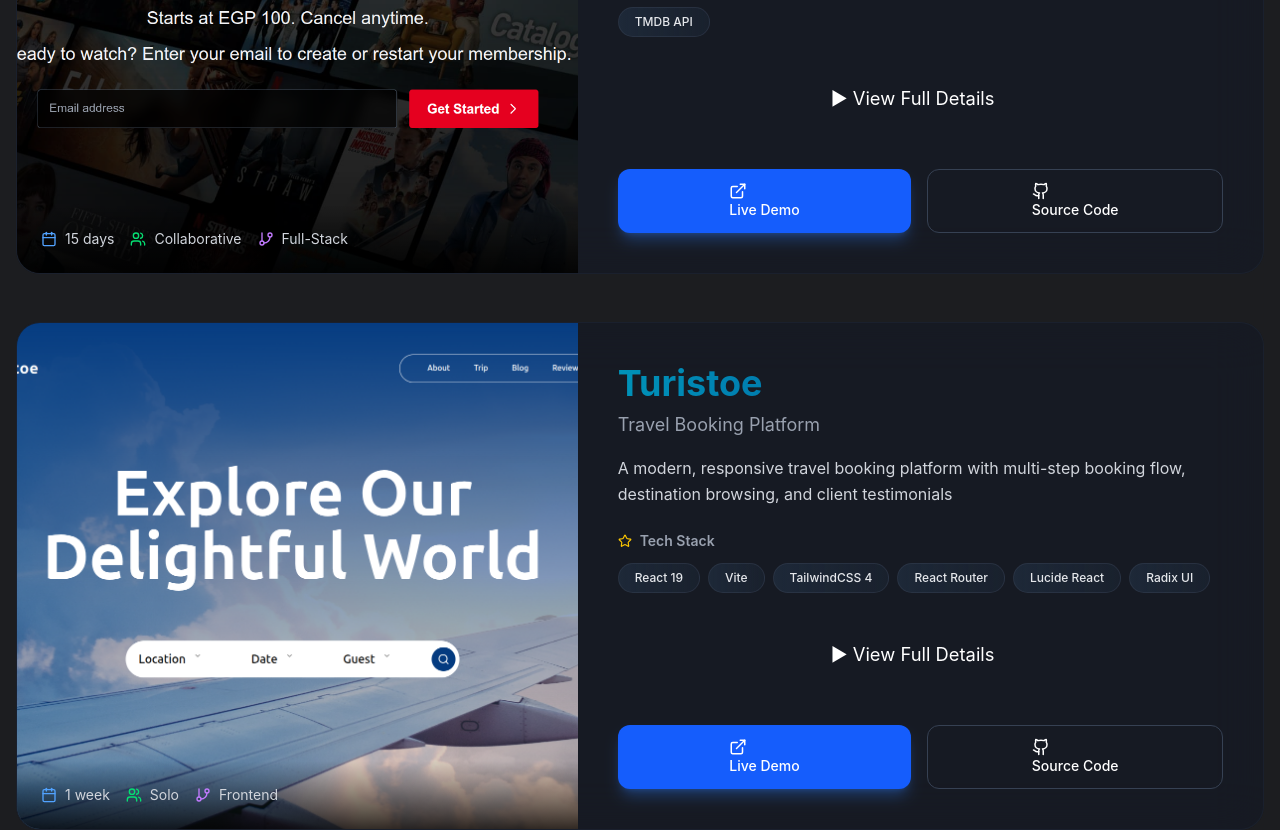
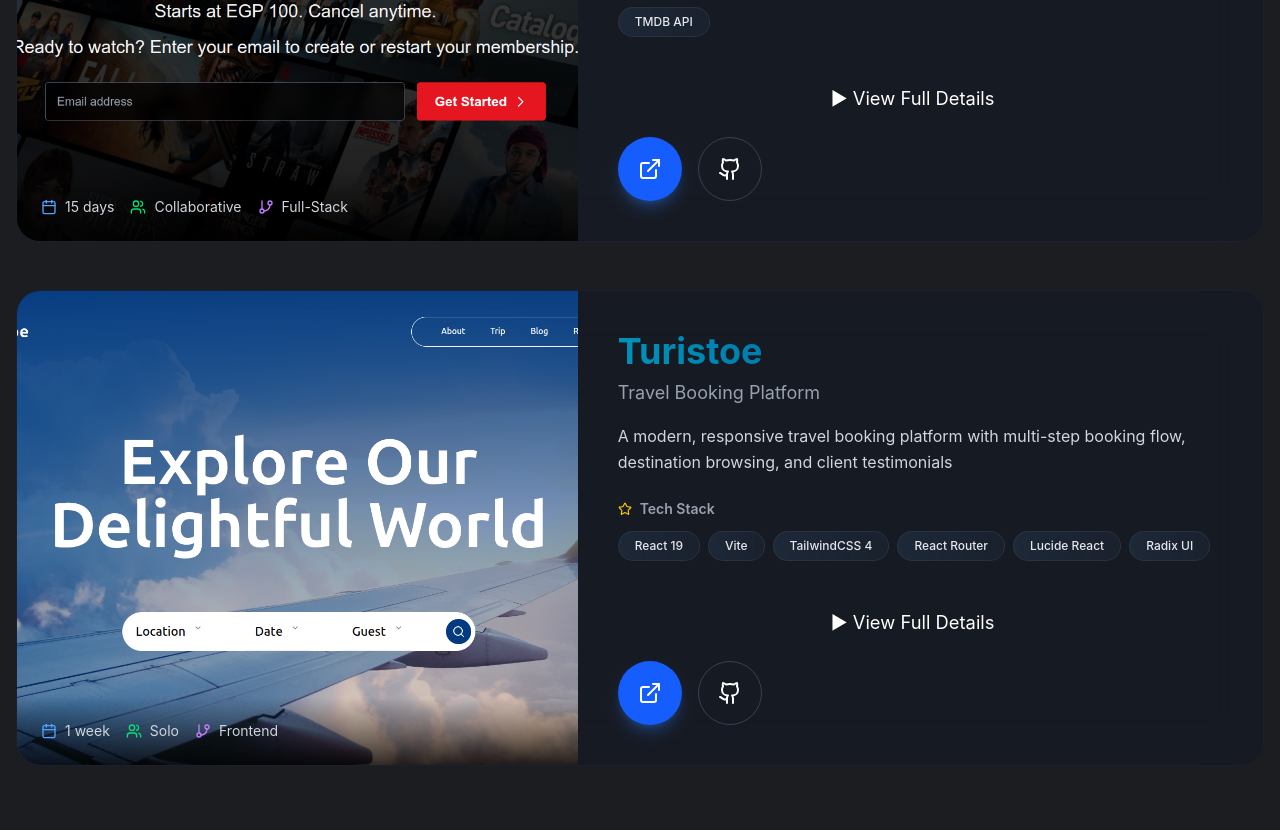
Before and after one commit to Abdulrahman-Nasser0/portifolio-nextjs, a Next.js app: page /projects in a window 1280 px wide. Shown: the part 980-1810 px from the top of the page. Built offline with nearby package versions, Linux system fonts and the light colour scheme.

Commit message:
The action buttons on the project card

```diff
--- a/src/app/(in-progress)/projects/_components/featured-project-card.jsx
+++ b/src/app/(in-progress)/projects/_components/featured-project-card.jsx
@@ -181,32 +181,30 @@ function TechStack({ techStack, inView, index }) {
 
 function ProjectActions({ liveUrl, githubUrl }) {
   return (
-    <div className="flex gap-4 mt-8">
+    <div className="flex gap-4  ">
       {liveUrl && (
         <MagneticButton
           onClick={() => window.open(liveUrl, '_blank', 'noopener,noreferrer')}
           variant="primary"
           size="default"
-          className="flex-1 flex items-center justify-center gap-2 px-6 py-3 rounded-xl font-medium group/link shadow-lg shadow-blue-500/30"
+          className="w-16 h-16 rounded-full flex items-center justify-center shadow-lg shadow-blue-500/30"
         >
           <ExternalLink
-            size={18}
+            size={24}
             className="group-hover/link:rotate-45 transition-transform duration-300"
           />
-          <span>Live Demo</span>
         </MagneticButton>
       )}
       <MagneticButton
         onClick={() => window.open(githubUrl, '_blank', 'noopener,noreferrer')}
         variant="outline"
         size="default"
-        className="flex-1 flex items-center justify-center gap-2 px-6 py-3 border-gray-700 hover:border-gray-600 rounded-xl font-medium group/link"
+        className="w-16 h-16 rounded-full flex items-center justify-center border-gray-700 hover:border-gray-600"
       >
         <Github
-          size={18}
+          size={24}
           className="group-hover/link:rotate-12 transition-transform duration-300"
         />
-        <span>Source Code</span>
       </MagneticButton>
     </div>
   );
--- a/src/app/(in-progress)/projects/_components/projects-data.js
+++ b/src/app/(in-progress)/projects/_components/projects-data.js
@@ -5,7 +5,7 @@ export const featuredProjects = [
     subtitle: 'Full-Stack Streaming Platform',
     description: 'A modern, responsive Netflix clone built with React and Laravel, featuring user authentication, personalized watchlists, and real-time movie data from TMDB API',
     image: '/projects/project-netlifx.png',
-    liveUrl: 'https://netflix-clone-abdulrahman-nasser.vercel.app/',
+    liveUrl: 'https://netflix-clone-lemon-nu-42.vercel.app/',
     githubUrl: 'https://github.com/Abdulrahman-Nasser0/netflix-clone',
     techStack: ['React', 'Vite', 'TailwindCSS', 'Laravel', 'MySQL', 'Zustand', 'Cypress', 'TMDB API'],
     features: [
@@ -27,7 +27,7 @@ export const featuredProjects = [
     subtitle: 'Travel Booking Platform',
     description: 'A modern, responsive travel booking platform with multi-step booking flow, destination browsing, and client testimonials',
     image: '/projects/project-turistoe.png',
-    liveUrl: 'https://turistoe.vercel.app/',
+    liveUrl: 'https://turistoe-woad.vercel.app/',
     githubUrl: 'https://github.com/Abdulrahman-Nasser0/turistoe',
     techStack: ['React 19', 'Vite', 'TailwindCSS 4', 'React Router', 'Lucide React', 'Radix UI'],
     features: [
```
Also changed, not shown: public/projects/project-netlifx.png, public/projects/project-turistoe.png.
